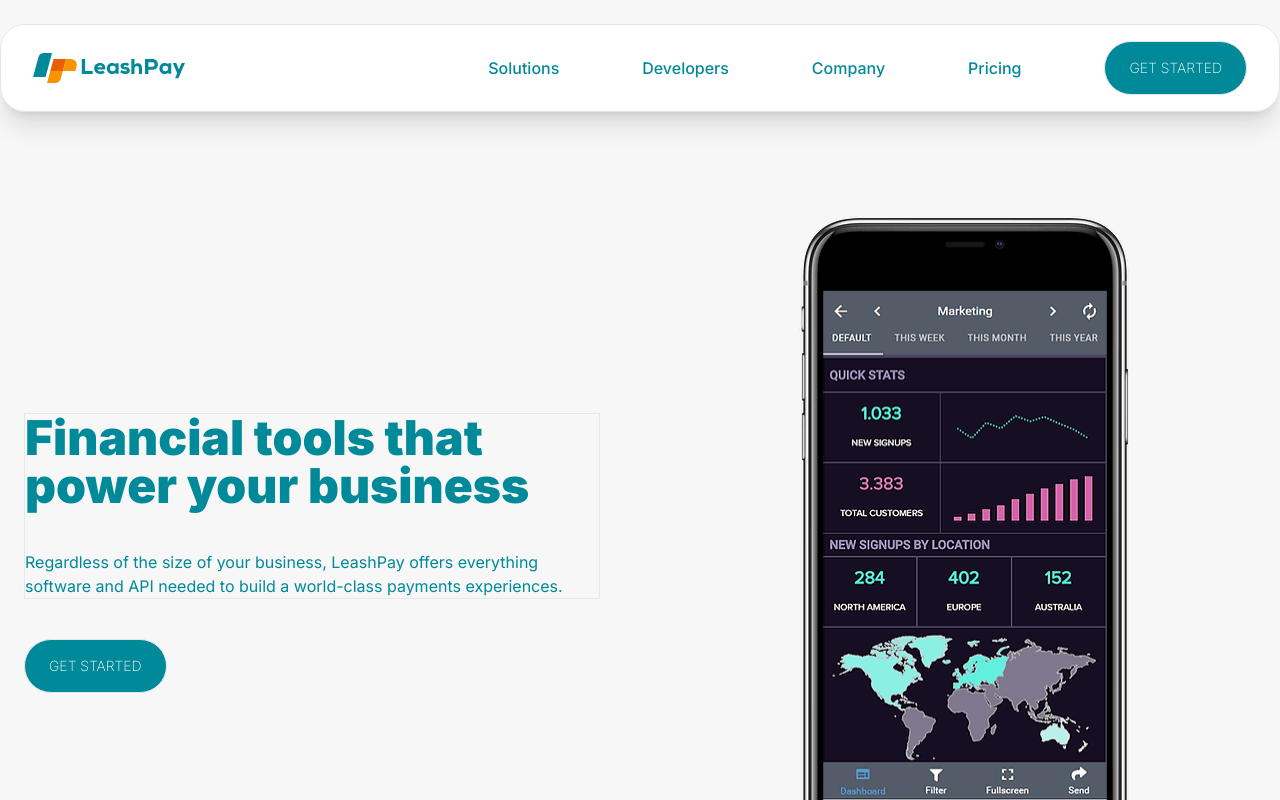
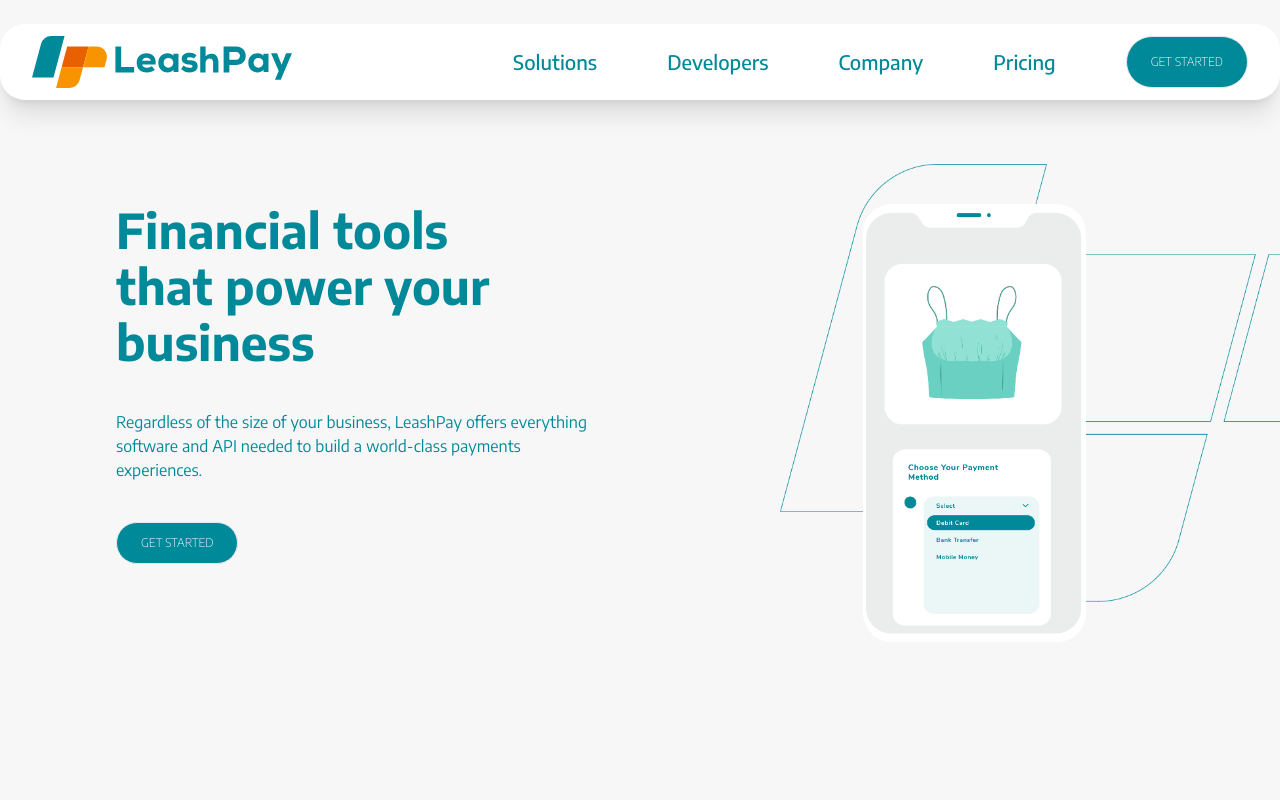
Before and after one commit to Leash-Pay/leashpay-web, a Next.js app: page / in a window 1280 px wide. Shown: the top 800 px of the page. Built offline with nearby package versions, Linux system fonts and the light colour scheme.

Commit message:
completed hero section

```diff
--- a/src/app/globals.css
+++ b/src/app/globals.css
@@ -13,3 +13,7 @@
 body {
   background-color: #F7F7F7;
 }
+
+.customContainer {
+  @apply container mx-auto px-5 sm:px-0
+}
--- a/src/app/layout.tsx
+++ b/src/app/layout.tsx
@@ -1,8 +1,11 @@
 import "./globals.css";
-import { Inter } from "next/font/google";
+import { Encode_Sans } from "next/font/google";
 import siteMetadata from "@/lib/siteMetaData";
 
-const inter = Inter({ subsets: ["latin"] });
+const encodeSans = Encode_Sans({
+  subsets: ["latin"],
+  variable: "--font-encode",
+});
 
 export const metadata = {
   title: siteMetadata.title,
@@ -21,7 +24,7 @@
 }) {
   return (
     <html lang="en">
-      <body className={inter.className}>{children}</body>
+      <body className={encodeSans.className}>{children}</body>
     </html>
   );
 }
--- a/src/app/page.tsx
+++ b/src/app/page.tsx
@@ -1,56 +1,14 @@
-import Image from "next/image";
-import Navbar from "../components/navbar";
 import MainLayout from "@/components/layouts/MainLayout";
-import { PrimaryButton, SecondaryButton } from "@/components/customUI";
+import HeroSection from "@/components/pages/homePage/HeroSection";
+import JusBuildSection from "@/components/pages/homePage/JusBuildSection";
 
 export default function Home() {
   return (
     <MainLayout>
       <div className="flex flex-col gap-10 md:mt-10">
-        <section className=" flex flex-col md:flex-row justify-between w-full  items-center gap-16 px-3 md:px-6">
-          <div className="w-full flex flex-col gap-10">
-            <div className="flex flex-col gap-10 max-w-xl border">
-              <h1 className="font-black text-4xl md:text-5xl text-primary">
-                Financial tools that power your business
-              </h1>
-              <p className="text-primary font-normal text-base">
-                Regardless of the size of your business, LeashPay offers
-                everything software and API needed to build a world-class
-                payments experiences.
-              </p>
-            </div>
-
-            <div>
-              <PrimaryButton text="Get Started" />
-            </div>
-          </div>
-          <div className="w-full  flex justify-center">
-            <Image
-              src="/assets/img/phone.png"
-              alt="phone"
-              height={673}
-              width={415}
-              blurDataURL="/assets/img/phone.png"
-              className="h-1/2"
-            />
-          </div>
-        </section>
-        <section className="text-center px-3 md:px-4  w-full flex justify-center md:mt-20">
-          <div className=" flex flex-col gap-8 border items-center">
-            <div className="max-w-3xl">
-              <h1 className="text-secondary font-extrabold text-4xl md:text-4xl ">
-                Just build your website or App, we will handle all your payment
-                needs
-              </h1>
-            </div>
-            <div className="max-w-xl">
-              <p className="text-primary font-normal text-base ">
-                We have the tools required to build Websites and Apps that
-                accept payments and send payouts globally.
-              </p>
-            </div>
-          </div>
-        </section>
+        <HeroSection />
+        {/* <JusBuildSection /> */}
+        <div className="my-10"></div>
       </div>
     </MainLayout>
   );
--- a/src/components/customUI/index.tsx
+++ b/src/components/customUI/index.tsx
@@ -7,13 +7,13 @@
   return (
     <button
       className={` group
-      border bg-primary rounded-[40px] h-auto w-auto text-white px-6  whitespace-nowrap py-4  uppercase  font-extralight
+      border bg-primary rounded-[40px] h-auto w-auto text-white px-6  whitespace-nowrap py-3  uppercase  font-extralight
     hover:bg-secondary
-      text-sm transition-all  transform hover:scale-105
+       transition-all  transform hover:scale-x-105
 
     `}
     >
-      <div className="group-hover:scale-75 transition-all  transform ease-in-out">
+      <div className="group-hover:scale-75 transition-all  transform ease-in-out text-xs">
         {text}
       </div>
     </button>
--- a/src/components/layouts/MainLayout.tsx
+++ b/src/components/layouts/MainLayout.tsx
@@ -20,7 +20,7 @@
     <div className="h-full w-full  ">
       <Navbar />
 
-      <main className=" container mx-auto px-4 sm:px-0 flex flex-col h-full  border-red-700 relative mt-16 ">
+      <main className="  flex flex-col h-full   relative mt-16 sm:mt-6 ">
         <div className="z-10">
           <PageTransition>{children}</PageTransition>
         </div>
--- a/src/components/navbar/index.tsx
+++ b/src/components/navbar/index.tsx
@@ -6,18 +6,18 @@
   return (
     <nav className=" w-full ">
       <div className="container mx-auto px-4 sm:px-0">
-        <div className=" flex w-full justify-between bg-[#FFFFFF] border px-4 md:px-8 py-4 rounded-[25px] shadow-xl  mt-6">
+        <div className=" flex w-full justify-between bg-[#FFFFFF]  px-4 md:px-8 py-3 rounded-[25px] shadow-xl  mt-6">
           <div className="w-full md:w-[60%]  flex items-start justify-center flex-col">
             <Image
               src="/assets/icons/leashpay_logo.svg"
               width={259.526}
               height={51.704}
               alt="leashpay logo"
-              className="w-5/6 sm:w-4/12"
+              className=" "
             />
           </div>
 
-          <div className="hidden md:flex justify-between  w-full text-primary font-medium">
+          <div className="hidden lg:flex justify-between  w-full text-primary font-medium  ml-10 text-xl">
             <button>Solutions</button>
             <button>Developers</button>
             <button>Company</button>
@@ -26,12 +26,15 @@
             <PrimaryButton text="Get Started" />
           </div>
 
-          <div className="md:hidden w-full  flex items-center justify-end ">
-            <button className="">
-              <img
+          <div className="lg:hidden w-full  flex items-center justify-end ">
+            <button className="relative  w-10 h-10">
+              <Image
                 src="/assets/icons/menu.svg"
+                blurDataURL="/assets/icons/menu.svg"
                 alt="leashpay logo"
-                className="h-full "
+                className="h-full absolute"
+                fill
+                unoptimized
               />
             </button>
           </div>
--- /dev/null
+++ b/src/components/pages/homePage/HeroSection.tsx
@@ -0,0 +1,39 @@
+import { PrimaryButton } from "@/components/customUI";
+import Image from "next/image";
+import React from "react";
+
+const HeroSection = () => {
+  return (
+    <section className=" flex flex-col md:flex-row justify-between w-full  items-center gap-16  ">
+      <div className="w-full container mx-auto px-5 sm:mx-[5rem]  lg:mx-[6rem]   ">
+        <div className="flex flex-col gap-10    max-w-lg">
+          <h1 className="font-bold text-4xl md:text-5xl text-primary leading-[3rem] md:leading-[3.5rem] ">
+            Financial tools <br /> that power your <br /> business
+          </h1>
+          <p className="text-primary font-normal text-base">
+            Regardless of the size of your business, LeashPay offers everything
+            software and API needed to build a world-class payments experiences.
+          </p>
+
+          <div className="ml-2 sm:ml-0">
+            <PrimaryButton text="Get Started" />
+          </div>
+        </div>
+      </div>
+      <div className="w-full  bg-[url('/assets/img/hero-bg.png')] bg-no-repeat bg-cover flex flex-col justify-center items-center p-5 sm:p-0 bg-center sm:bg-left">
+        <div className=" w-2/3  relative sm:top-10">
+          <Image
+            src="/assets/img/phone-sample.png"
+            alt="phone"
+            height={673}
+            width={415}
+            blurDataURL="/assets/img/phone-sample.png"
+            className="w-full sm:w-2/3 "
+          />
+        </div>
+      </div>
+    </section>
+  );
+};
+
+export default HeroSection;
--- /dev/null
+++ b/src/components/pages/homePage/JusBuildSection.tsx
@@ -0,0 +1,24 @@
+import React from "react";
+
+const JusBuildSection = () => {
+  return (
+    <section className="text-center px-3 md:px-4  w-full flex justify-center md:mt-20">
+      <div className=" flex flex-col gap-8 border items-center">
+        <div className="max-w-3xl">
+          <h1 className="text-secondary font-extrabold text-4xl md:text-4xl ">
+            Just build your website or App, we will handle all your payment
+            needs
+          </h1>
+        </div>
+        <div className="max-w-xl">
+          <p className="text-primary font-normal text-base ">
+            We have the tools required to build Websites and Apps that accept
+            payments and send payouts globally.
+          </p>
+        </div>
+      </div>
+    </section>
+  );
+};
+
+export default JusBuildSection;
--- a/tailwind.config.js
+++ b/tailwind.config.js
@@ -20,6 +20,7 @@
         ruby: "#CC0066",
       },
 
+
     },
   },
   plugins: [],
```
Also changed, not shown: public/assets/img/hero-bg.png (added), public/assets/img/phone-sample.png (added).
